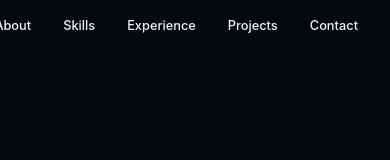
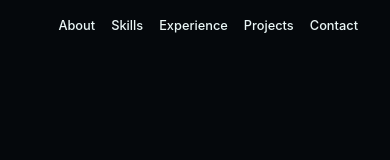
Before and after one commit to adrianolc/adrianolc.github.io, a plain HTML site: page index.html in a window 390 px wide. Shown: the top 160 px of the page. Drawn offline with Linux system fonts and the light colour scheme.

Commit message:
Make nav header look better for mobile phones

```diff
--- a/index.html
+++ b/index.html
@@ -260,6 +260,11 @@
         }
 
         @media screen and (max-width: 600px) {
+            .nav-links {
+                gap: 1rem;
+                font-size: .8rem;
+            }
+
             .hero {
                 min-height: 70vh;
             }
```
